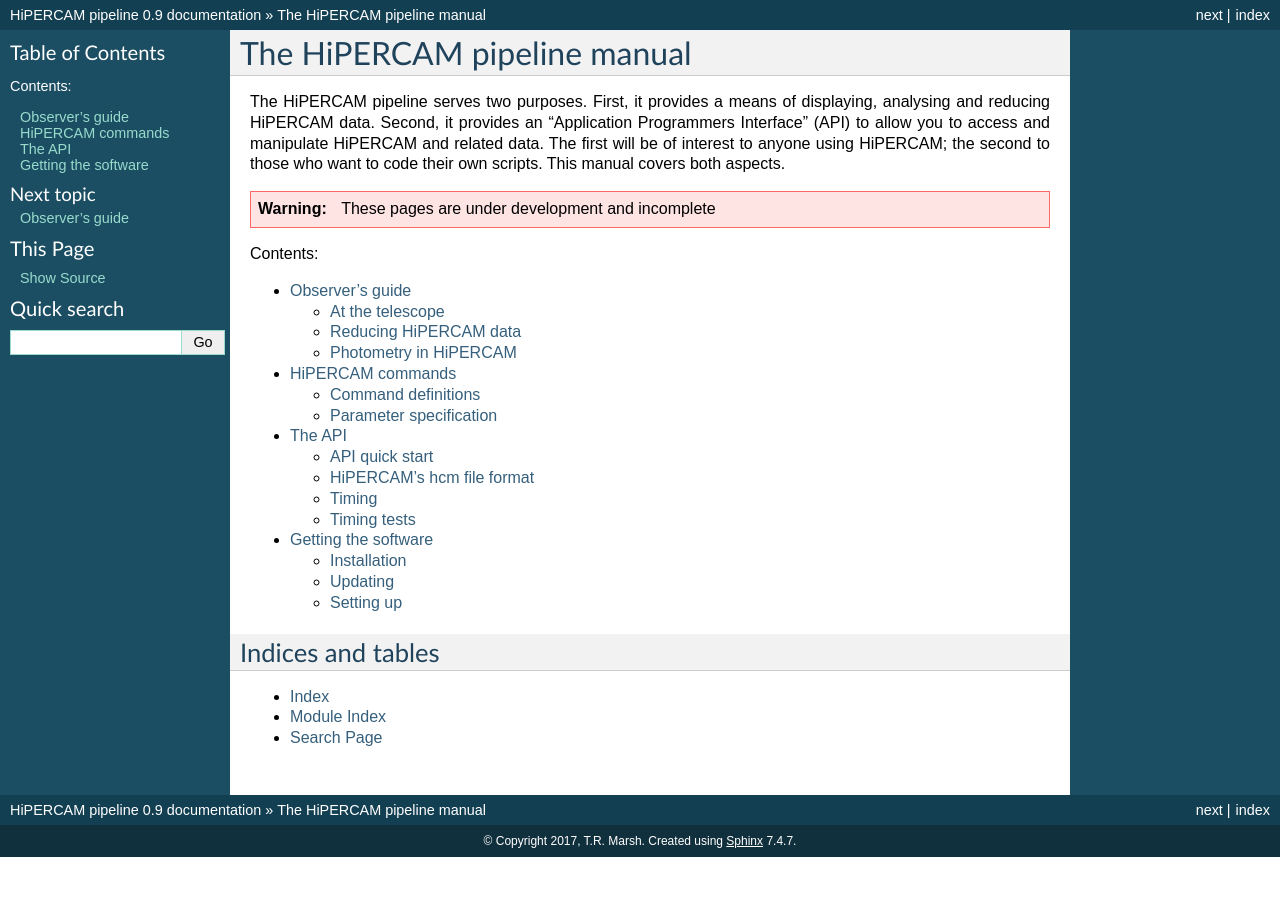
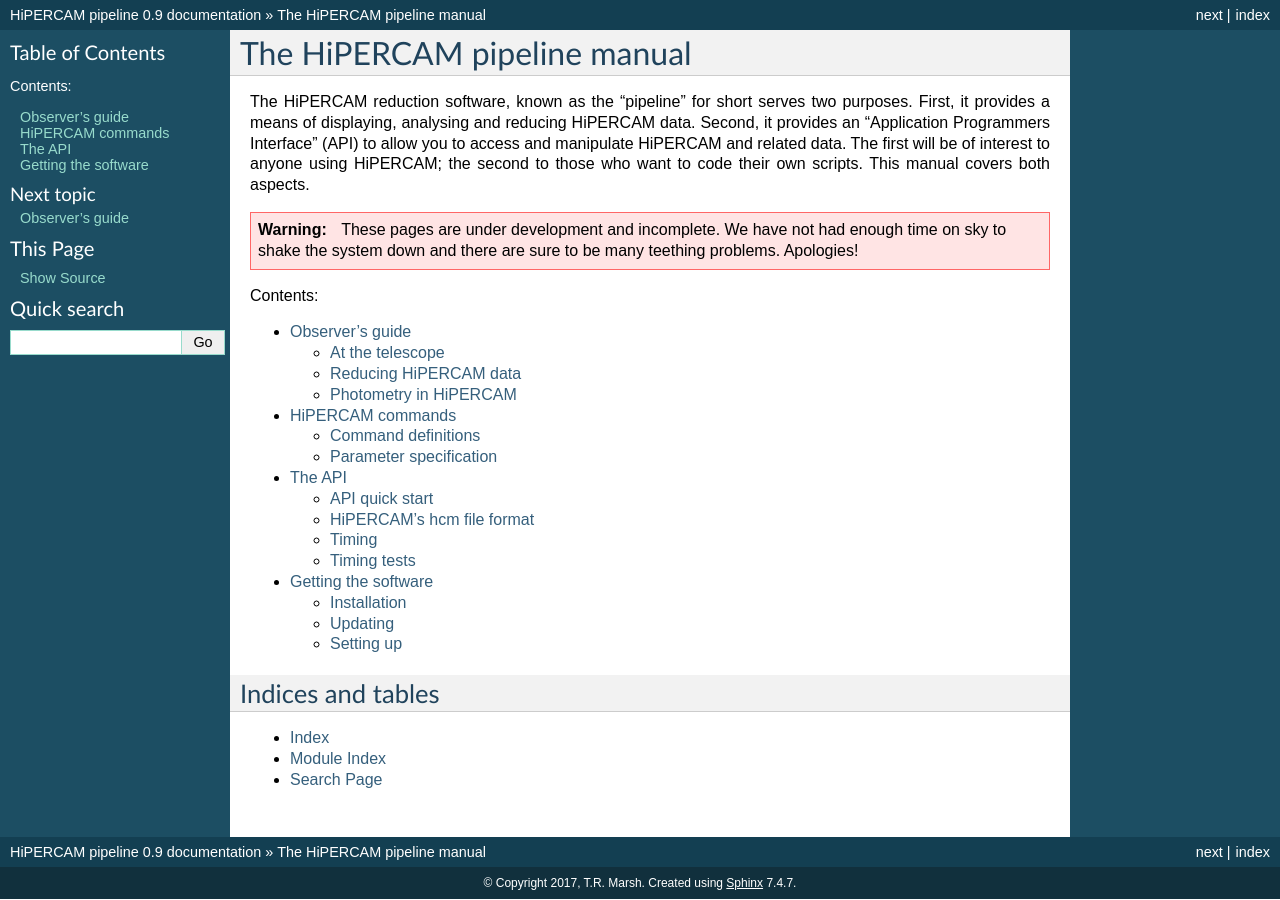
Before and after one commit to HiPERCAM/hipercam, a Sphinx documentation site: the page built from docs/index.rst, in a window 1280 px wide. Built offline with Sphinx 7.4.7, drawn with Linux system fonts in a browser that asks for light colours; formulas are drawn with MathJax 3.

Commit message:
updates to the docs

```diff
--- a/docs/index.rst
+++ b/docs/index.rst
@@ -8,16 +8,18 @@
 The |hiper| pipeline manual
 ****************************
 
-The |hiper| pipeline serves two purposes. First, it provides a means of
-displaying, analysing and reducing |hiper| data. Second, it provides an
-"Application Programmers Interface" (API) to allow you to access and
-manipulate |hiper| and related data. The first will be of interest to anyone
-using |hiper|; the second to those who want to code their own scripts.  This
-manual covers both aspects.
+The |hiper| reduction software, known as the "pipeline" for short serves two
+purposes. First, it provides a means of displaying, analysing and reducing
+|hiper| data. Second, it provides an "Application Programmers Interface" (API)
+to allow you to access and manipulate |hiper| and related data. The first will
+be of interest to anyone using |hiper|; the second to those who want to code
+their own scripts.  This manual covers both aspects.
 
 .. Warning::
 
-   These pages are under development and incomplete
+   These pages are under development and incomplete. We have not had enough
+   time on sky to shake the system down and there are sure to be many teething
+   problems. Apologies!
 
 .. toctree::
    :maxdepth: 2
--- a/docs/telescope.rst
+++ b/docs/telescope.rst
@@ -224,7 +224,7 @@ Commands mentioned in this section: |reduce|.
          foe example |reduce|, you would simply type ``reduce`` in a terminal.
 
 .. [#f1] This may fail if the data source is set incorrectly. If so, re-type
-         as "rtplot PROMPT" to see all the options, many of which are hidden
+         as "rtplot prompt" to see all the options, many of which are hidden
          by default. The one you might want to change is ``source`` which
          should be ``hs` for data from the server at the telescope, or ``hl``
          for data from a disk file local to your computer.
```
